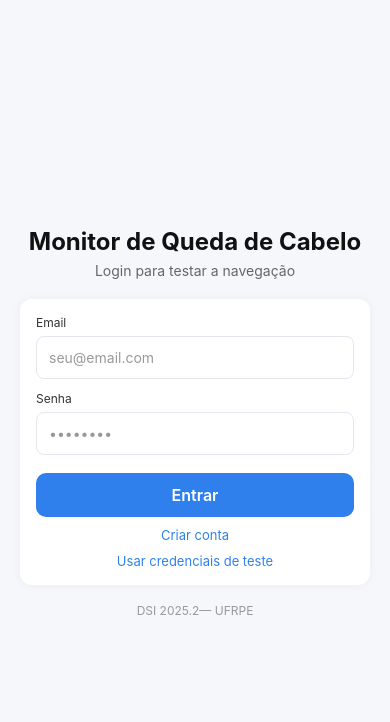
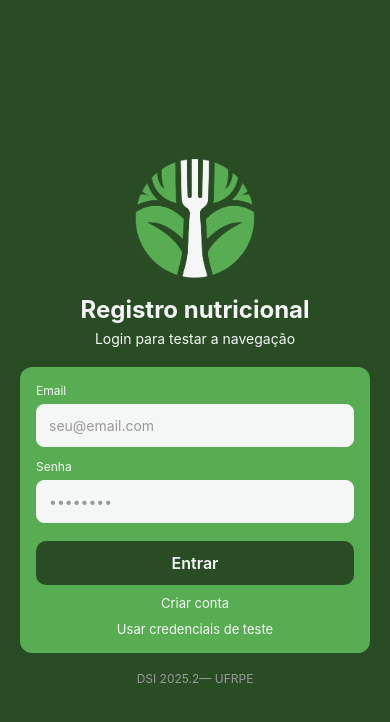
Before and after one commit to rebeca-dossantos/DSI_2025.2, a React Native app: screen / in a window 390 px wide. Shown: the top 722 px of the page. Built offline with nearby package versions, Linux system fonts and the light colour scheme.

Commit message:
chore: ajustes de design nas telas de login, cadastro e home

```diff
--- a/App.tsx
+++ b/App.tsx
@@ -1,7 +1,7 @@
 import React, { JSX, useState } from 'react';
 import { NavigationContainer } from '@react-navigation/native';
 import { createNativeStackNavigator } from '@react-navigation/native-stack';
-import {SafeAreaView,View,Text,TextInput,TouchableOpacity,StyleSheet,KeyboardAvoidingView,Platform,Alert,} from 'react-native';
+import {SafeAreaView,View,Text,TextInput,TouchableOpacity,StyleSheet,KeyboardAvoidingView,Platform,Alert, Image} from 'react-native';
 import AsyncStorage from '@react-native-async-storage/async-storage';
 import { createBottomTabNavigator } from '@react-navigation/bottom-tabs';
 import { Ionicons } from '@expo/vector-icons';
@@ -82,7 +82,12 @@ function LoginScreen({ navigation }: { navigation: any }) {
         style={styles.inner}
         behavior={Platform.OS === 'ios' ? 'padding' : 'height'}
       >
-        <Text style={styles.title}>Monitor de Queda de Cabelo</Text>
+        <Image
+      source={require('./assets/logo.png')}
+      style={styles.logo}
+      resizeMode="contain"
+    />
+        <Text style={styles.title}>Registro nutricional</Text>
         <Text style={styles.subtitle}>Login para testar a navegação</Text>
 
 
@@ -208,40 +213,7 @@ function RegisterScreen({ navigation }: { navigation: any }) {
           <TouchableOpacity style={styles.button} onPress={handleRegister} accessibilityRole="button">
             <Text style={styles.buttonText}>Criar Conta</Text>
           </TouchableOpacity>
-  <View style={styles.mealsWrapper}>
-  <View style={styles.mealRow}>
-    <Text style={styles.mealIcon}>☕</Text>
-    <View style={styles.mealContent}>
-      <Text style={styles.mealLabel}>Café da manhã</Text>
-      <Text style={styles.mealItems}>Nenhum alimento ainda</Text>
-    </View>
-    <TouchableOpacity style={styles.plusBtn}>
-      <Text style={styles.plusText}>+</Text>
-    </TouchableOpacity>
-  </View>
 
-  <View style={styles.mealRow}>
-    <Text style={styles.mealIcon}>🍽️</Text>
-    <View style={styles.mealContent}>
-      <Text style={styles.mealLabel}>Almoço</Text>
-      <Text style={styles.mealItems}>Nenhum alimento ainda</Text>
-    </View>
-    <TouchableOpacity style={styles.plusBtn}>
-      <Text style={styles.plusText}>+</Text>
-    </TouchableOpacity>
-  </View>
-
-  <View style={styles.mealRow}>
-    <Text style={styles.mealIcon}>🌙</Text>
-    <View style={styles.mealContent}>
-      <Text style={styles.mealLabel}>Janta</Text>
-      <Text style={styles.mealItems}>Nenhum alimento ainda</Text>
-    </View>
-    <TouchableOpacity style={styles.plusBtn}>
-      <Text style={styles.plusText}>+</Text>
-    </TouchableOpacity>
-  </View>
-</View>
 
 
           <TouchableOpacity
@@ -322,7 +294,7 @@ function HomeScreen({ navigation, route }: { navigation: any; route: any }) {
 </View>
 
       <TouchableOpacity
-        style={[styles.button, { marginTop:'auto', marginBottom: 40 }]}
+        style={[styles.buttonSair, { marginTop:'auto', marginBottom: 40 }]}
         onPress={() => navigation.replace('Login')}
       >
         <Text style={styles.buttonText}>Sair</Text>
@@ -351,7 +323,7 @@ function Tabs() {
     <Tab.Navigator
       screenOptions={({ route }) => ({
         headerShown: false,
-        tabBarActiveTintColor: '#2f80ed',
+        tabBarActiveTintColor: '#58ad53',
         tabBarInactiveTintColor: '#999',
         tabBarStyle: { backgroundColor: '#fff', height: 60, paddingBottom: 6 },
         tabBarIcon: ({ color, size }) => {
@@ -389,28 +361,34 @@ export default function App(): JSX.Element {
 const styles = StyleSheet.create({
   container: {
     flex: 1,
-    backgroundColor: '#f6f7fb',
+    backgroundColor: '#294c25',
   },
   inner: {
     flex: 1,
     padding: 20,
     justifyContent: 'center',
   },
+  logo: {
+  width: 120,
+  height: 120,
+  alignSelf: 'center',
+  marginBottom: 16,
+},
   title: {
     fontSize: 24,
     fontWeight: '700',
     textAlign: 'center',
     marginBottom: 6,
-    color: '#111',
+    color: '#f5f7f6',
   },
   subtitle: {
     fontSize: 14,
     textAlign: 'center',
     marginBottom: 20,
-    color: '#666',
+    color: '#f5f7f6',
   },
   form: {
-    backgroundColor: '#fff',
+    backgroundColor: '#58ad53',
     padding: 16,
     borderRadius: 12,
     shadowColor: '#000',
@@ -420,27 +398,34 @@ const styles = StyleSheet.create({
   },
   label: {
     fontSize: 12,
-    color: '#333',
+    color: '#f5f7f6',
     marginBottom: 6,
   },
   input: {
     borderWidth: 1,
-    borderColor: '#e6e7ee',
+    borderColor: '#f5f7f6',
     padding: 12,
     borderRadius: 8,
     fontSize: 14,
     color: '#111',
-    backgroundColor: '#fff',
+    backgroundColor: '#f5f7f6',
   },
   button: {
     marginTop: 18,
-    backgroundColor: '#2f80ed',
+    backgroundColor: '#294c25',
+    paddingVertical: 12,
+    borderRadius: 10,
+    alignItems: 'center',
+  },
+  buttonSair: {
+    marginTop: 18,
+    backgroundColor: '#58ad53',
     paddingVertical: 12,
     borderRadius: 10,
     alignItems: 'center',
   },
   buttonText: {
-    color: '#fff',
+    color: '#f5f7f6',
     fontWeight: '600',
     fontSize: 16,
   },
@@ -449,7 +434,7 @@ const styles = StyleSheet.create({
     alignItems: 'center',
   },
   linkText: {
-    color: '#2f80ed',
+    color: '#f5f7f6',
     fontSize: 13,
   },
   footer: {
@@ -466,7 +451,8 @@ const styles = StyleSheet.create({
     fontSize: 22,
     fontWeight: '700',
     textAlign: 'center',
-    color: '#111',
+    color: '#f5f7f6',
+    marginTop: 30,
   },
   homeSubtitle: {
     textAlign: 'center',
@@ -526,7 +512,7 @@ statValue: {
 },
 addMealBtn: {
   marginTop: 20,
-  backgroundColor: '#2f80ed',
+  backgroundColor: '#58ad53',
   paddingVertical: 14,
   borderRadius: 12,
   alignItems: 'center',
@@ -569,7 +555,7 @@ mealItems: {
   marginTop: 2,
 },
 plusBtn: {
-  backgroundColor: '#2f80ed',
+  backgroundColor: '#58ad53',
   borderRadius: 20,
   width: 28,
   height: 28,
```
Also changed, not shown: assets/logo.png (added).
